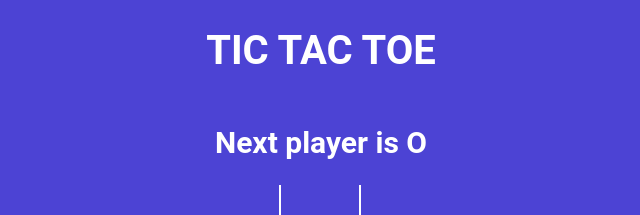
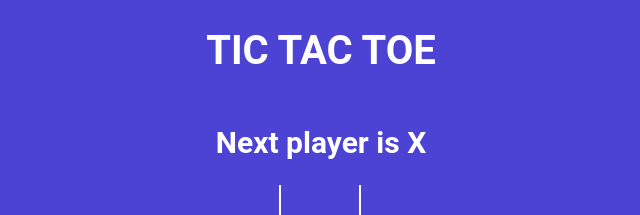
Before and after one commit to SomdevChatterjee/tictactoe, a React (Vite) app: page / in a window 1280 px wide. Shown: the top 215 px of the page, without its empty margins (319-959 px from the left). Built offline with nearby package versions, Linux system fonts and the light colour scheme.

Commit message:
added history

```diff
--- a/src/App.jsx
+++ b/src/App.jsx
@@ -4,30 +4,39 @@
 import { calculateWinner } from "./components/helper";
 
 const App = () => {
-  const [board, setBoard] =  useState( Array(9).fill(null));
-  const [isXNext, setIsXNext] = useState(false);
+  const [history, setHistory] =  useState([
+    {board: Array(9).fill(null), isXNext:true},
+  ]);
 
-  const winner = calculateWinner(board);
+  const [currentMove, setCurrentMove] = useState(0);
+
+  const current = history[currentMove];
+
+  console.log('history', history )
+  const winner = calculateWinner(current.board);
   const message = winner ? `Winner is ${winner}`:
-  `Next player is ${isXNext ? 'X':'O'}`;
+  `Next player is ${current.isXNext ? 'X':'O'}`;
 
   console.log('board rerender');
 
   const handleSquareClick = (position) =>{
-    if(board[position] || winner){
+    if(current.board[position] || winner){
       return;
     }
 
-    setBoard( prev =>{
-      return prev.map((square, pos) =>{
+    setHistory( prev =>{
+      const last =prev[prev.length -1];
+      const newBoard = last.board.map((square, pos) =>{
         if(pos === position){
-          return isXNext ? 'X':'O';
+          return last.isXNext ? 'X':'O';
         }
 
         return square;
       });
+      return prev.concat({board:newBoard, isXNext: !last.isXNext});
     });
-    setIsXNext( prev => !prev);
+    setCurrentMove(prev => prev + 1);
+
   };
 
 
@@ -35,7 +44,7 @@
     <div className="app">
       <h1>TIC TAC TOE</h1>
       <h2>{message}</h2>
-      <Board board = {board} handleSquareClick = {handleSquareClick}/>
+      <Board board = {current.board} handleSquareClick = {handleSquareClick}/>
     </div>
   )
 }
```
